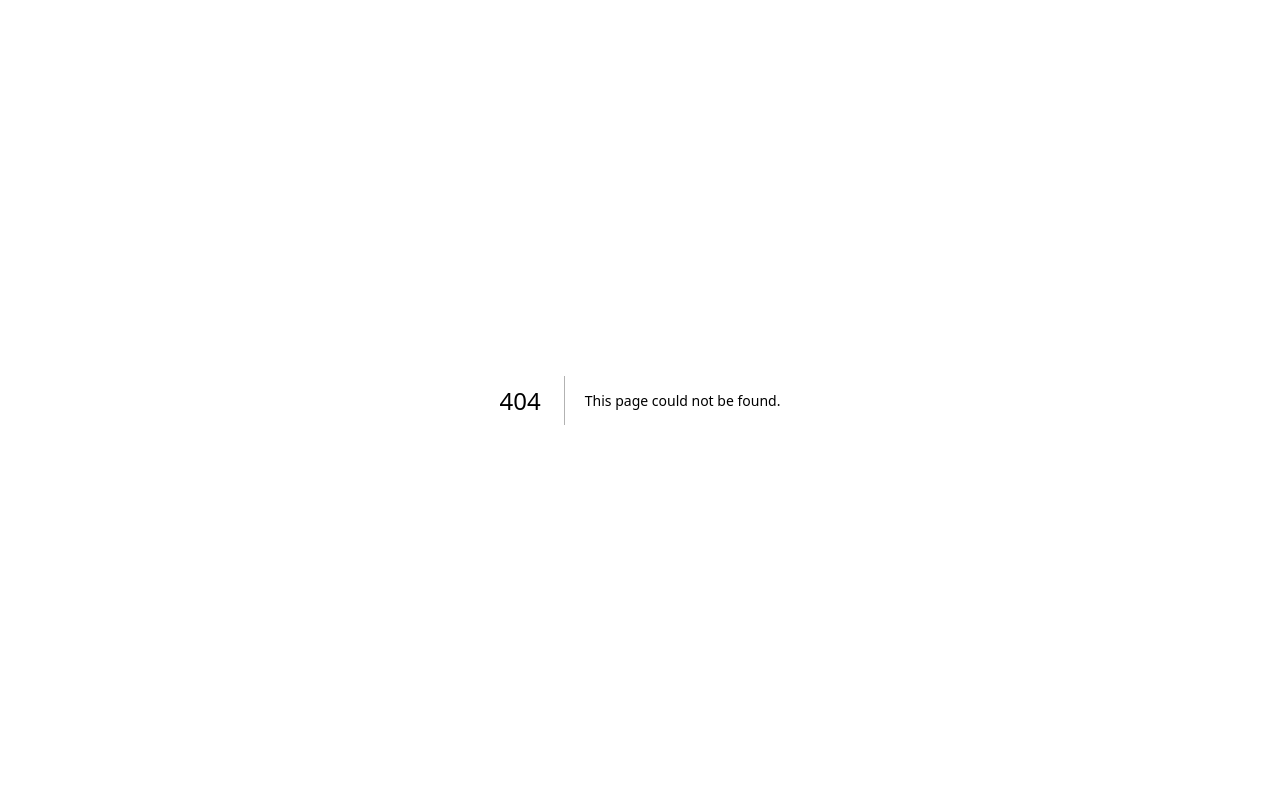
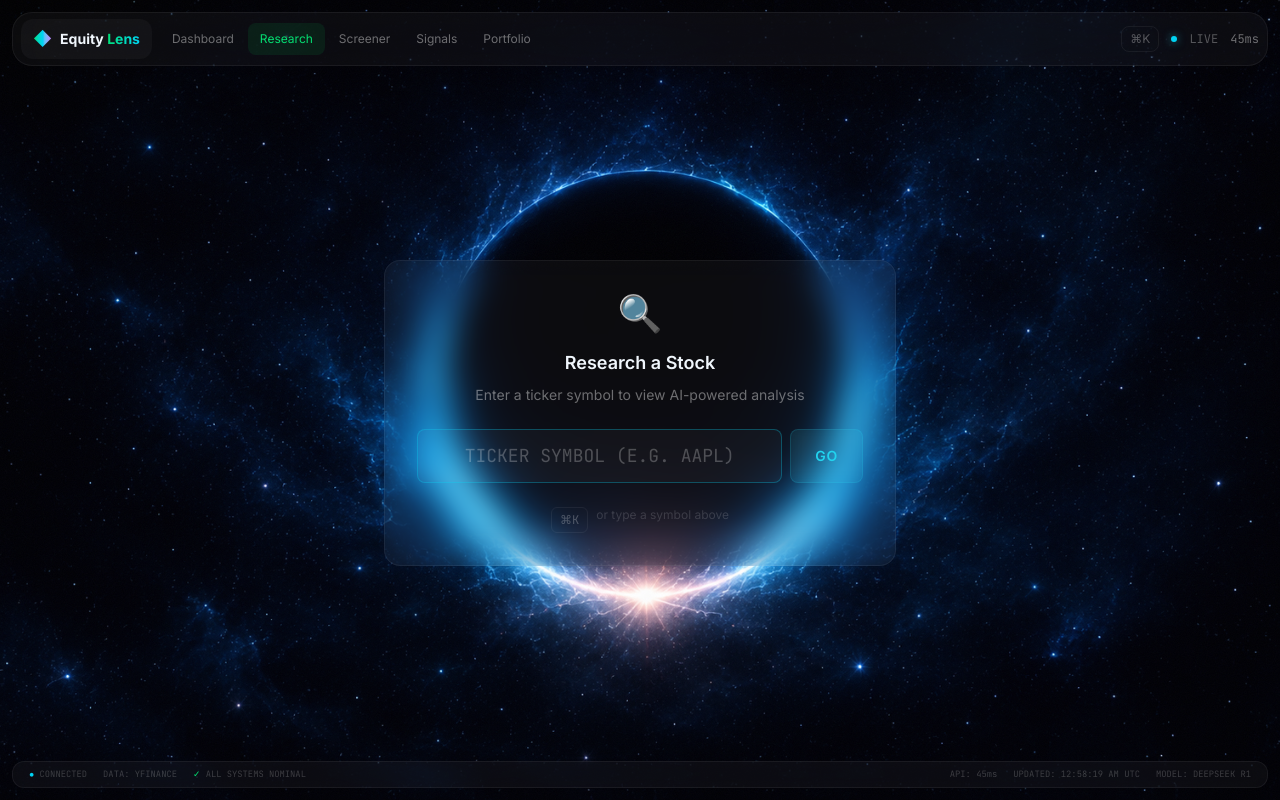
Before and after one commit to DTG404/equity-lens, a Next.js app in the folder frontend/: page /research in a window 1280 px wide. Before the commit this address had no page. Built offline with nearby package versions, Linux system fonts and the light colour scheme.

Commit message:
feat: add placeholder pages for research, screener, signals, portfolio

```diff
--- /dev/null
+++ b/frontend/app/portfolio/page.tsx
@@ -0,0 +1,43 @@
+'use client';
+
+import React from 'react';
+import NavBar from '@/components/NavBar';
+import StatusBar from '@/components/StatusBar';
+
+export default function PortfolioPage() {
+  return (
+    <div className="relative flex min-h-screen flex-col">
+      <div className="cosmic-bg" />
+      <div className="cosmic-noise" />
+      <NavBar />
+
+      <main className="relative z-10 mx-3 my-3 flex flex-1 items-center justify-center">
+        <div className="glass-panel w-full max-w-lg p-8 text-center">
+          <div className="mb-4 text-4xl">💼</div>
+          <h1 className="mb-2 text-lg font-semibold text-[#f0f6fc]">Portfolio</h1>
+          <p className="mb-6 text-sm text-white/40">
+            Track your holdings, monitor P&amp;L, and compare performance against benchmarks.
+          </p>
+          <div className="grid grid-cols-2 gap-3">
+            <div className="rounded-lg border border-white/[0.06] bg-white/[0.02] p-3">
+              <div className="text-xs text-white/30">Portfolio Value</div>
+              <div className="font-mono text-lg font-bold text-[#f0f6fc]">$247.8k</div>
+            </div>
+            <div className="rounded-lg border border-white/[0.06] bg-white/[0.02] p-3">
+              <div className="text-xs text-white/30">Total Return</div>
+              <div className="font-mono text-lg font-bold text-green-400">+12.4%</div>
+            </div>
+          </div>
+          <div className="mt-4 rounded-lg border border-cyan-400/10 bg-cyan-400/5 p-3 text-xs text-cyan-400/60">
+            Connect a brokerage or import a CSV to see your real portfolio
+          </div>
+          <p className="mt-6 text-xs text-white/20">
+            Broker sync, P&L tracking, benchmark comparison, and allocation charts coming soon
+          </p>
+        </div>
+      </main>
+
+      <StatusBar />
+    </div>
+  );
+}
--- /dev/null
+++ b/frontend/app/research/page-client.tsx
@@ -0,0 +1,60 @@
+'use client';
+
+import React, { useState } from 'react';
+import { useRouter } from 'next/navigation';
+import NavBar from '@/components/NavBar';
+import StatusBar from '@/components/StatusBar';
+
+export default function ResearchPage() {
+  const [symbol, setSymbol] = useState('');
+  const router = useRouter();
+
+  const handleSubmit = (e: React.FormEvent) => {
+    e.preventDefault();
+    if (symbol.trim()) {
+      router.push(`/stocks/${symbol.trim().toUpperCase()}`);
+    }
+  };
+
+  return (
+    <div className="relative flex min-h-screen flex-col">
+      <div className="cosmic-bg" />
+      <div className="cosmic-noise" />
+      <NavBar />
+
+      <main className="relative z-10 mx-3 my-3 flex flex-1 items-center justify-center">
+        <div className="glass-panel w-full max-w-lg p-8 text-center">
+          <div className="mb-4 text-4xl">🔍</div>
+          <h1 className="mb-2 text-lg font-semibold text-[#f0f6fc]">Research a Stock</h1>
+          <p className="mb-6 text-sm text-white/40">
+            Enter a ticker symbol to view AI-powered analysis
+          </p>
+
+          <form onSubmit={handleSubmit} className="flex gap-2">
+            <input
+              type="text"
+              placeholder="Ticker symbol (e.g. AAPL)"
+              value={symbol}
+              onChange={(e) => setSymbol(e.target.value)}
+              className="flex-1 rounded-lg border border-white/[0.06] bg-white/[0.03] px-4 py-3 text-center font-mono text-lg text-[#f0f6fc] uppercase placeholder-white/25 outline-none transition-colors focus:border-cyan-400/30"
+              autoFocus
+            />
+            <button
+              type="submit"
+              className="glass-badge-cyan rounded-lg px-6 py-3 text-sm font-semibold uppercase tracking-wider transition-opacity hover:opacity-80"
+            >
+              Go
+            </button>
+          </form>
+
+          <div className="mt-6 flex justify-center gap-2 text-xs text-white/25">
+            <span className="rounded-md border border-white/[0.06] px-2 py-1 font-mono">⌘K</span>
+            <span className="text-white/15">or type a symbol above</span>
+          </div>
+        </div>
+      </main>
+
+      <StatusBar />
+    </div>
+  );
+}
--- /dev/null
+++ b/frontend/app/research/page.tsx
@@ -0,0 +1,5 @@
+import ResearchPage from './page-client';
+
+export default function Page() {
+  return <ResearchPage />;
+}
--- /dev/null
+++ b/frontend/app/screener/page.tsx
@@ -0,0 +1,38 @@
+'use client';
+
+import React from 'react';
+import NavBar from '@/components/NavBar';
+import StatusBar from '@/components/StatusBar';
+
+export default function ScreenerPage() {
+  return (
+    <div className="relative flex min-h-screen flex-col">
+      <div className="cosmic-bg" />
+      <div className="cosmic-noise" />
+      <NavBar />
+
+      <main className="relative z-10 mx-3 my-3 flex flex-1 items-center justify-center">
+        <div className="glass-panel w-full max-w-lg p-8 text-center">
+          <div className="mb-4 text-4xl">⚡</div>
+          <h1 className="mb-2 text-lg font-semibold text-[#f0f6fc]">Stock Screener</h1>
+          <p className="mb-4 text-sm text-white/40">
+            Filter the market by price, sector, fundamentals, and technical signals.
+          </p>
+          <div className="flex flex-wrap justify-center gap-2 text-xs">
+            <span className="glass-badge-cyan rounded-lg px-3 py-1.5">Price</span>
+            <span className="rounded-lg border border-white/[0.06] px-3 py-1.5 text-white/40">Market Cap</span>
+            <span className="rounded-lg border border-white/[0.06] px-3 py-1.5 text-white/40">Sector</span>
+            <span className="rounded-lg border border-white/[0.06] px-3 py-1.5 text-white/40">P/E</span>
+            <span className="rounded-lg border border-white/[0.06] px-3 py-1.5 text-white/40">RSI</span>
+            <span className="rounded-lg border border-white/[0.06] px-3 py-1.5 text-white/40">Volume</span>
+          </div>
+          <p className="mt-6 text-xs text-white/20">
+            Coming soon — SEC EDGAR fundamentals + TA-Lib technicals + AI scoring
+          </p>
+        </div>
+      </main>
+
+      <StatusBar />
+    </div>
+  );
+}
--- /dev/null
+++ b/frontend/app/signals/page.tsx
@@ -0,0 +1,44 @@
+'use client';
+
+import React from 'react';
+import NavBar from '@/components/NavBar';
+import StatusBar from '@/components/StatusBar';
+
+export default function SignalsPage() {
+  return (
+    <div className="relative flex min-h-screen flex-col">
+      <div className="cosmic-bg" />
+      <div className="cosmic-noise" />
+      <NavBar />
+
+      <main className="relative z-10 mx-3 my-3 flex flex-1 items-center justify-center">
+        <div className="glass-panel w-full max-w-lg p-8 text-center">
+          <div className="mb-4 text-4xl">📊</div>
+          <h1 className="mb-2 text-lg font-semibold text-[#f0f6fc]">Signal History</h1>
+          <p className="mb-6 text-sm text-white/40">
+            Track AI signal accuracy, view historical outcomes, and analyze performance by stance and timeframe.
+          </p>
+          <div className="grid grid-cols-3 gap-3">
+            <div className="rounded-lg border border-white/[0.06] bg-white/[0.02] p-3">
+              <div className="text-xs text-white/30">Accuracy</div>
+              <div className="font-mono text-lg font-bold text-green-400">76.4%</div>
+            </div>
+            <div className="rounded-lg border border-white/[0.06] bg-white/[0.02] p-3">
+              <div className="text-xs text-white/30">Signals</div>
+              <div className="font-mono text-lg font-bold text-[#f0f6fc]">247</div>
+            </div>
+            <div className="rounded-lg border border-white/[0.06] bg-white/[0.02] p-3">
+              <div className="text-xs text-white/30">Avg Return</div>
+              <div className="font-mono text-lg font-bold text-cyan-400">+3.2%</div>
+            </div>
+          </div>
+          <p className="mt-6 text-xs text-white/20">
+            Full signal dashboard with filtering, charting, and export coming soon
+          </p>
+        </div>
+      </main>
+
+      <StatusBar />
+    </div>
+  );
+}
```
